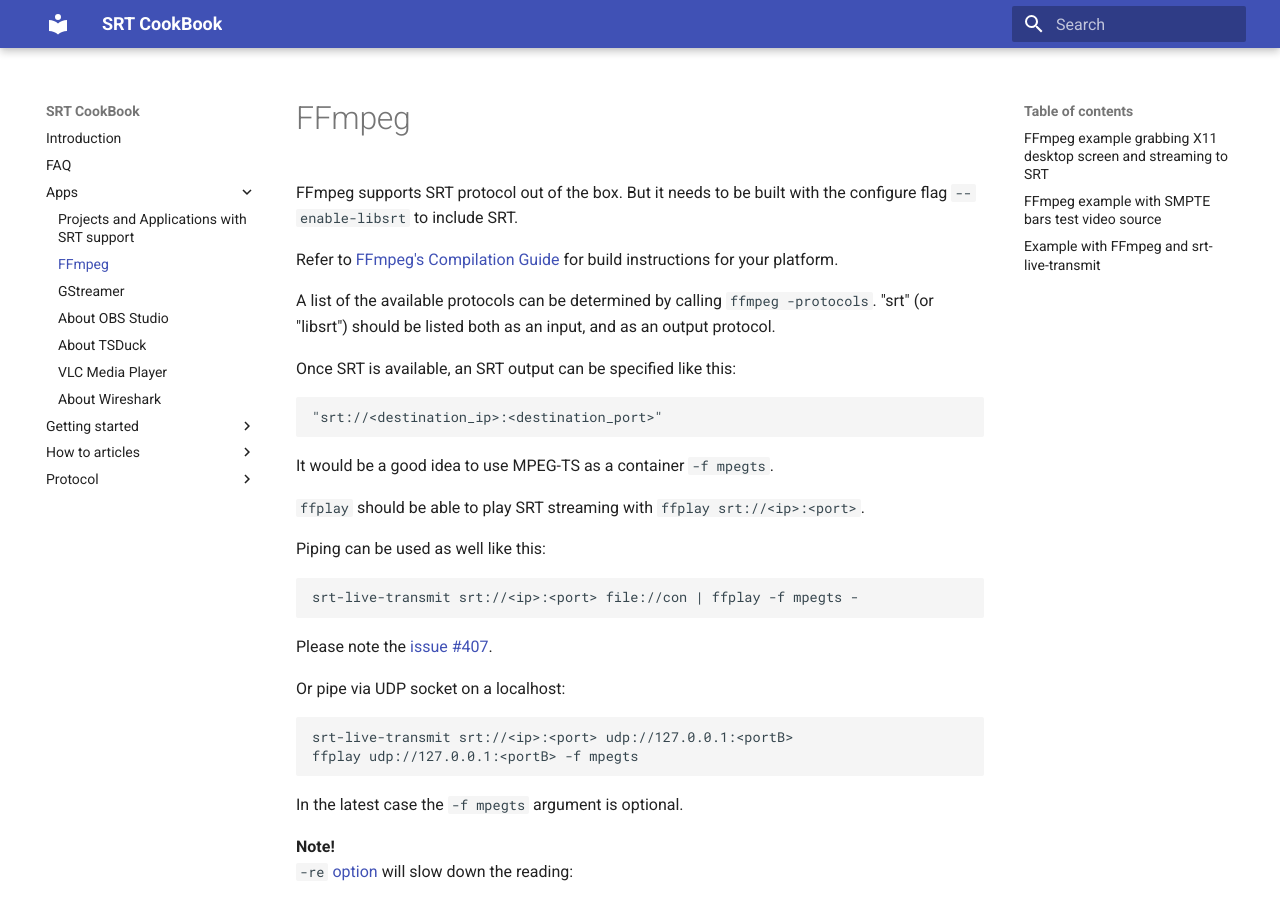
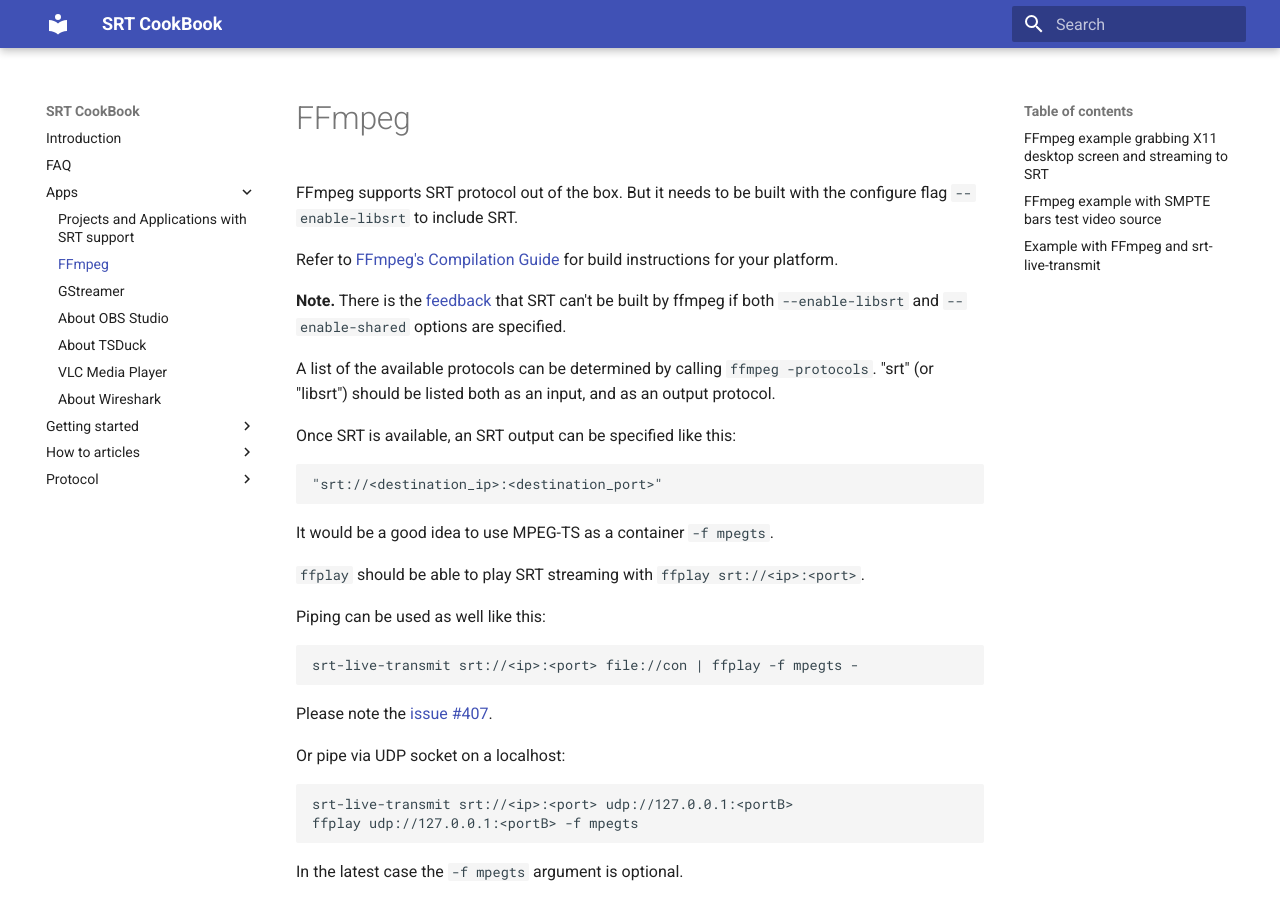
Before and after one commit to SRTLab/srt-cookbook, an MkDocs documentation site: the page built from docs/apps/ffmpeg.md, in a window 1280 px wide and 900 px high. Built offline with MkDocs 1.6.1 and Material for MkDocs 9.7.7, drawn with Linux system fonts in a browser that asks for light colours.

Commit message:
Updated ffmpeg guide
ffmpeg with --enable-libsrt and --enable-shared.

```diff
--- a/docs/apps/ffmpeg.md
+++ b/docs/apps/ffmpeg.md
@@ -3,6 +3,8 @@
 FFmpeg supports SRT protocol out of the box. But it needs to be built with the configure flag `--enable-libsrt` to include SRT.
 
 Refer to [FFmpeg's Compilation Guide](https://trac.ffmpeg.org/wiki/CompilationGuide) for build instructions for your platform.
+
+**Note.** There is the [feedback](https://github.com/Haivision/srt/issues/1176) that SRT can't be built by ffmpeg if both `--enable-libsrt` and `--enable-shared` options are specified.
 
 A list of the available protocols can be determined by calling `ffmpeg -protocols`.  "srt" \(or "libsrt"\) should be listed both as an input, and as an output protocol.
 
```
